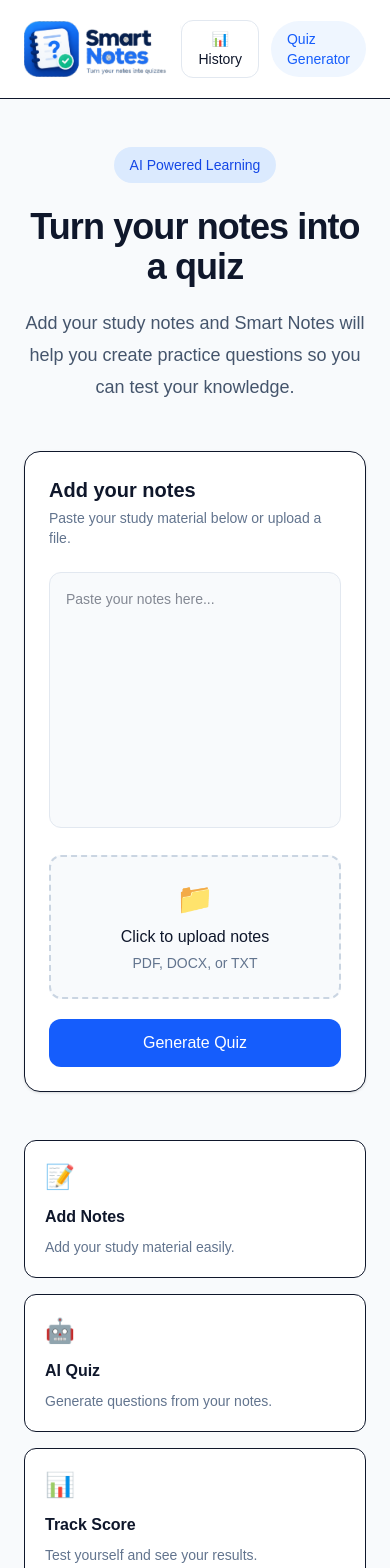
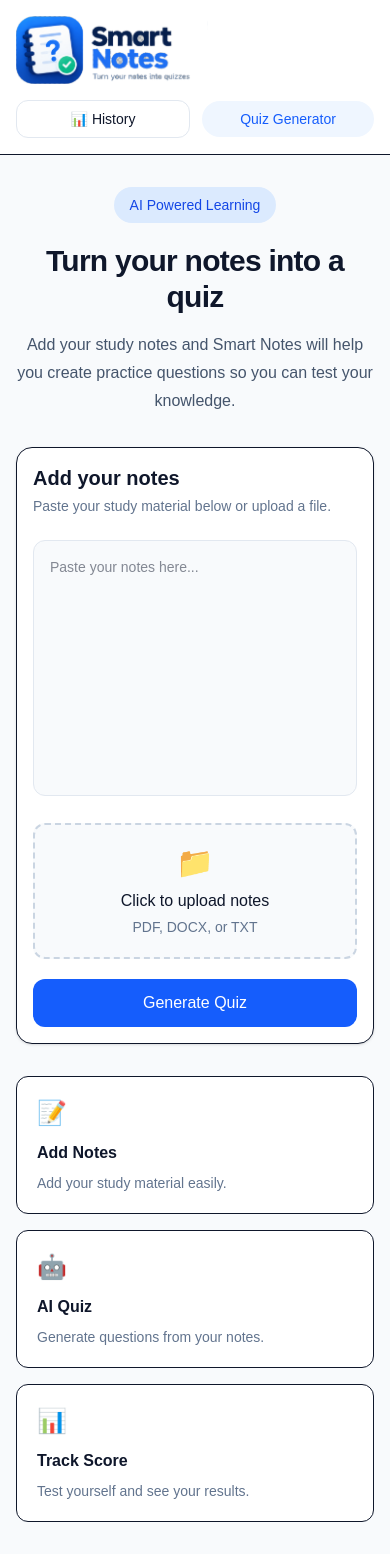
Before and after one commit to zamarharoon/smart-notes-quiz, a Next.js app: page / in a window 390 px wide. Shown: the top 1568 px of the page. Built offline with nearby package versions, Linux system fonts and the light colour scheme.

Commit message:
Improve mobile responsiveness

```diff
--- a/app/components/NotesScreen.tsx
+++ b/app/components/NotesScreen.tsx
@@ -34,49 +34,45 @@
   return (
     <main className="min-h-screen bg-slate-50 text-slate-900">
       <header className="border-b bg-white">
-        <div className="mx-auto flex max-w-6xl items-center justify-between px-6 py-5">
-       <div className="flex items-center gap-3">
+        <div className="mx-auto flex max-w-6xl flex-col gap-4 px-4 py-4 sm:flex-row sm:items-center sm:justify-between sm:px-6 sm:py-5">
+        <div className="flex w-full items-center gap-2 sm:w-auto sm:gap-3">
  <Image
   src="/smart-notes-logo.png"
   alt="Smart Notes logo"
   width={790}
   height={278}
-  className="h-auto w-64 object-contain"
+  className="h-auto w-48 object-contain sm:w-64"
 />
 </div>
 
           <div className="flex items-center gap-3">
             <button
               onClick={() => setShowHistory(true)}
-              className="rounded-xl border border-slate-200 px-4 py-2 text-sm font-medium transition hover:bg-slate-50"
-            >
+className="flex-1 rounded-xl border border-slate-200 px-3 py-2 text-sm font-medium transition hover:bg-slate-50 sm:flex-none sm:px-4"            >
               📊 History
             </button>
 
-            <div className="rounded-full bg-blue-50 px-4 py-2 text-sm font-medium text-blue-600">
+            <div className="flex-1 rounded-full bg-blue-50 px-3 py-2 text-center text-sm font-medium text-blue-600 sm:flex-none sm:px-4">
               Quiz Generator
             </div>
           </div>
         </div>
       </header>
-
-      <section className="mx-auto max-w-6xl px-6 py-12">
+      <section className="mx-auto max-w-6xl px-4 py-8 sm:px-6 sm:py-12">
         <div className="mx-auto max-w-3xl text-center">
           <span className="inline-block rounded-full bg-blue-100 px-4 py-2 text-sm font-medium text-blue-700">
             AI Powered Learning
           </span>
 
-          <h2 className="mt-6 text-4xl font-bold tracking-tight sm:text-5xl">
+          <h2 className="mt-5 text-3xl font-bold tracking-tight sm:mt-6 sm:text-5xl">
             Turn your notes into a quiz
           </h2>
-
-          <p className="mx-auto mt-5 max-w-2xl text-lg leading-8 text-slate-600">
+          <p className="mx-auto mt-4 max-w-2xl text-base leading-7 text-slate-600 sm:mt-5 sm:text-lg sm:leading-8">
             Add your study notes and Smart Notes will help you create
             practice questions so you can test your knowledge.
           </p>
         </div>
-
-        <div className="mx-auto mt-12 max-w-3xl rounded-2xl border bg-white p-6 shadow-sm">
+        <div className="mx-auto mt-8 w-full max-w-3xl rounded-2xl border bg-white p-4 shadow-sm sm:mt-12 sm:p-6">
           <div className="mb-6">
             <h3 className="text-xl font-semibold">
               Add your notes
@@ -97,8 +93,7 @@
           <div className="mt-5">
             <label
               htmlFor="notes-file"
-              className="flex cursor-pointer flex-col items-center justify-center rounded-xl border-2 border-dashed border-slate-300 bg-slate-50 p-6 text-center transition hover:border-blue-400 hover:bg-blue-50"
-            >
+className="flex cursor-pointer flex-col items-center justify-center rounded-xl border-2 border-dashed border-slate-300 bg-slate-50 p-5 text-center transition hover:border-blue-400 hover:bg-blue-50 sm:p-6"            >
               <div className="text-3xl">
                 📁
               </div>
@@ -174,7 +169,7 @@
           </div>
         </div>
 
-        <div className="mx-auto mt-12 grid max-w-3xl gap-4 sm:grid-cols-3">
+        <div className="mx-auto mt-8 grid w-full max-w-3xl gap-4 sm:mt-12 sm:grid-cols-3">
           <div className="rounded-xl border bg-white p-5">
             <div className="text-2xl">
               📝
```
